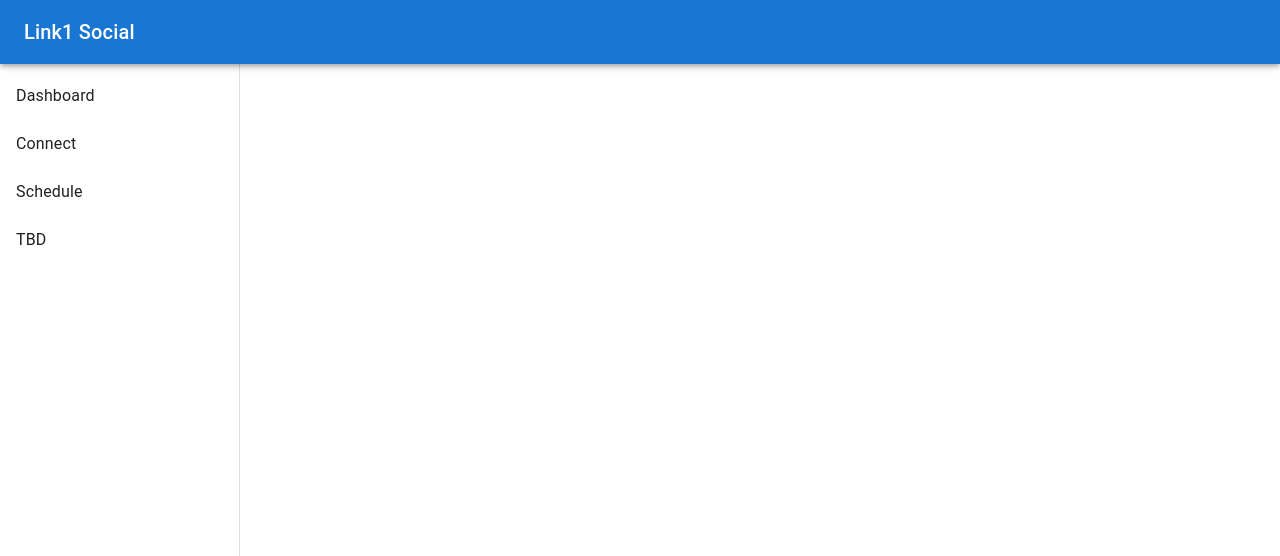
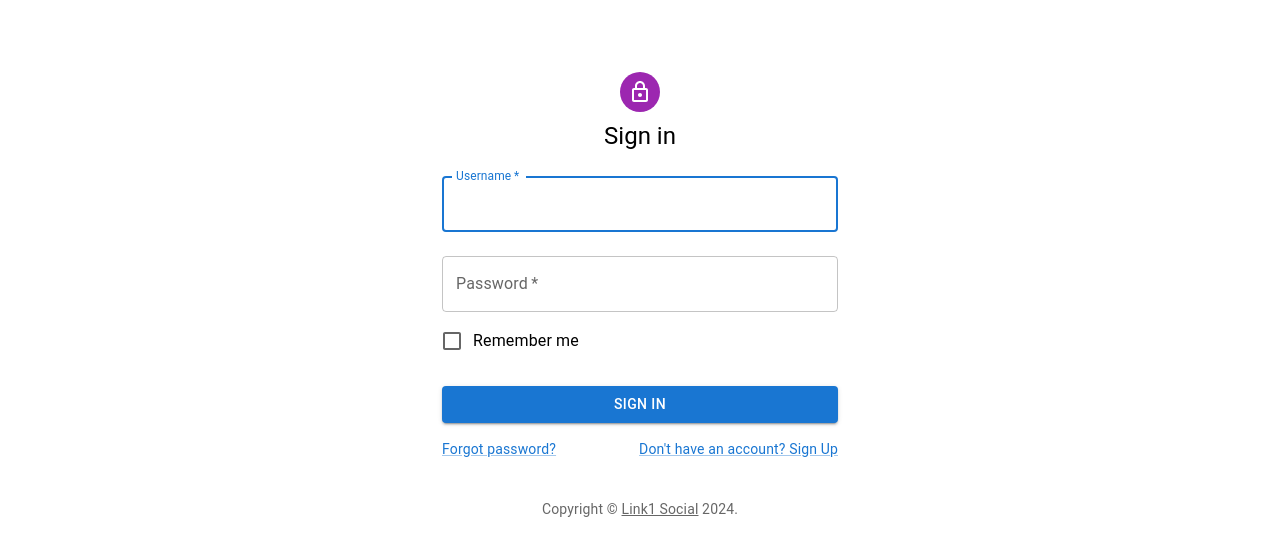
Before and after one commit to Alegrossi2001/Frontend-Link1Social, a React (Create React App) app: page /login in a window 1280 px wide. Shown: the top 556 px of the page. Built offline with nearby package versions, Linux system fonts and the light colour scheme.

Commit message:
Created Login Functionality

```diff
--- a/src/App.tsx
+++ b/src/App.tsx
@@ -1,10 +1,39 @@
-import React from 'react';
+import React, { useState, useEffect } from 'react';
 import Sidebar from './Components/01.Sidebar/Sidebar';
+import LoginRoutes from './Components/999.Login/LoginRoutes';
+import { useNavigate } from 'react-router-dom';
+
+const useAuthRedirect = () => {
+  const navigate = useNavigate();
+  const isAuthenticated = !!localStorage.getItem('LoggedIn'); // Replace with your auth logic
+
+  useEffect(() => {
+      if (!isAuthenticated) {
+          navigate('/login');
+      }
+
+  }, []);
+};
 
 function App() {
+  const [LoggedIn, SetLoggedIn] = useState<boolean>(() => {
+    return localStorage.getItem('LoggedIn') === 'true';
+  });
+  useAuthRedirect();
+
+  const SetLogin = () => {
+    SetLoggedIn(true);
+    localStorage.setItem('LoggedIn', 'true');
+  };
+
   return (
     <div className="App">
-      <Sidebar/>
+
+      {LoggedIn ? (
+        <Sidebar />
+      ) : (
+        <LoginRoutes SetLogin={SetLogin}></LoginRoutes>
+      )}
     </div>
   );
 }
--- a/src/Components/00.RouterMain/RouterMain.tsx
+++ b/src/Components/00.RouterMain/RouterMain.tsx
@@ -1,11 +1,11 @@
-import { BrowserRouter as Router, Route, Routes } from "react-router-dom";
+import { BrowserRouter, Route, Routes } from "react-router-dom";
 import Scheduler from "../02.Scheduler/Scheduler";
+import LoginPage from "../999.Login/Login";
 export function RouterMain(){
     return(
-        <Router>
-            <Routes>
-                <Route path="/Schedule" element={<Scheduler/>}></Route>
-            </Routes>
-        </Router>
+        <Routes>
+        <Route path="/Schedule" element={<Scheduler/>}></Route>
+        </Routes>
+
     )
 }
--- /dev/null
+++ b/src/Components/999.Login/Login.tsx
@@ -0,0 +1,99 @@
+import React from 'react';
+import { Container, Box, Avatar, Typography, TextField, FormControlLabel, Checkbox, Button, Link, Grid } from '@mui/material';
+import LockOutlinedIcon from '@mui/icons-material/LockOutlined';
+import { useState } from 'react';
+import { useNavigate } from 'react-router-dom';
+
+interface LoginPageProps{
+  SetLogin : () => void,
+}
+
+const LoginPage : React.FC<LoginPageProps> = ({SetLogin}) => {
+
+    const [username, setUsername] = useState('');
+    const [password, setPassword] = useState('');
+
+    const navigate = useNavigate();
+
+    const handleNavigate = (nav:string) => {
+      navigate(nav, { replace: true });
+    };
+
+    return (
+    <Container component="main" maxWidth="xs">
+      <Box
+        sx={{
+          marginTop: 8,
+          display: 'flex',
+          flexDirection: 'column',
+          alignItems: 'center',
+        }}
+      >
+        <Avatar sx={{ m: 1, bgcolor: 'secondary.main' }}>
+          <LockOutlinedIcon />
+        </Avatar>
+        <Typography component="h1" variant="h5">
+          Sign in
+        </Typography>
+        <Box component="form" noValidate sx={{ mt: 1 }}>
+          <TextField
+            margin="normal"
+            required
+            fullWidth
+            id="username"
+            label="Username"
+            name="username"
+            autoComplete="username"
+            autoFocus
+          />
+          <TextField
+            margin="normal"
+            required
+            fullWidth
+            name="password"
+            label="Password"
+            type="password"
+            id="password"
+            autoComplete="current-password"
+          />
+          <FormControlLabel
+            control={<Checkbox value="remember" color="primary" />}
+            label="Remember me"
+          />
+          <Button
+            type="submit"
+            fullWidth
+            variant="contained"
+            sx={{ mt: 3, mb: 2 }}
+            onClick={SetLogin}
+          >
+            Sign In
+          </Button>
+          <Grid container>
+            <Grid item xs>
+              <Link href="#" variant="body2">
+                Forgot password?
+              </Link>
+            </Grid>
+            <Grid item>
+            <Link href="#" variant="body2" onClick={() => handleNavigate('/signup')}>
+
+                {"Don't have an account? Sign Up"}
+              </Link>
+            </Grid>
+          </Grid>
+        </Box>
+      </Box>
+      <Typography variant="body2" color="text.secondary" align="center" sx={{ mt: 5 }}>
+        {'Copyright © '}
+        <Link color="inherit" href="https://yourwebsite.com/">
+          Link1 Social
+        </Link>{' '}
+        {new Date().getFullYear()}
+        {'.'}
+      </Typography>
+    </Container>
+  );
+}
+
+export default LoginPage;
--- /dev/null
+++ b/src/Components/999.Login/LoginRoutes.tsx
@@ -0,0 +1,20 @@
+import { BrowserRouter, Route, Routes } from "react-router-dom";
+import LoginPage from "./Login";
+import SignupPage from "./Signup";
+
+interface LoginPageProps{
+    SetLogin : () => void,
+  }
+
+
+const LoginRoutes : React.FC<LoginPageProps> = ({SetLogin}) => {
+    return(
+        <Routes>
+            <Route path="/login" element={<LoginPage SetLogin={SetLogin}/>}></Route>
+            <Route path="/signup" element = {<SignupPage/>}> </Route>
+        </Routes>
+
+    )
+}
+
+export default LoginRoutes;
--- /dev/null
+++ b/src/Components/999.Login/Signup.tsx
@@ -0,0 +1,139 @@
+import React, { useState } from 'react';
+import { Container, Box, Avatar, Typography, TextField, Button, Link as MuiLink, Grid, IconButton } from '@mui/material';
+import LockOutlinedIcon from '@mui/icons-material/LockOutlined';
+import ArrowBackIcon from '@mui/icons-material/ArrowBack';
+import { Link } from 'react-router-dom';
+
+const SignupPage: React.FC = () => {
+  const [email, setEmail] = useState('');
+  const [username, setUsername] = useState('');
+  const [password, setPassword] = useState('');
+
+  const handleSubmit = async (event: React.FormEvent<HTMLFormElement>) => {
+    event.preventDefault();
+
+    const signupEndpoint = 'https://your-backend-api.com/signup';
+
+    try {
+      const response = await fetch(signupEndpoint, {
+        method: 'POST',
+        headers: {
+          'Content-Type': 'application/json',
+        },
+        body: JSON.stringify({
+          email,
+          username,
+          password,
+        }),
+      });
+
+      if (!response.ok) {
+        throw new Error('Signup failed');
+      }
+
+      const data = await response.json();
+      console.log('Signup successful', data);
+      // Handle successful sign-up (e.g., redirect to login page)
+    } catch (error) {
+      console.error('Error during signup', error);
+      // Handle sign-up error
+    }
+  };
+
+  return (
+    <Container component="main" maxWidth="xs">
+      <Box
+        sx={{
+          marginTop: 8,
+          display: 'flex',
+          flexDirection: 'column',
+          alignItems: 'center',
+        }}
+      >
+        <Avatar sx={{ m: 1, bgcolor: 'secondary.main' }}>
+          <LockOutlinedIcon />
+        </Avatar>
+        <Typography component="h1" variant="h5">
+          Sign Up
+        </Typography>
+        <Box component="form" onSubmit={handleSubmit} noValidate sx={{ mt: 1 }}>
+          <TextField
+            margin="normal"
+            required
+            fullWidth
+            id="email"
+            label="Email Address"
+            name="email"
+            autoComplete="email"
+            autoFocus
+            value={email}
+            onChange={(e) => setEmail(e.target.value)}
+          />
+          <TextField
+            margin="normal"
+            required
+            fullWidth
+            id="username"
+            label="Username"
+            name="username"
+            autoComplete="username"
+            value={username}
+            onChange={(e) => setUsername(e.target.value)}
+          />
+          <TextField
+            margin="normal"
+            required
+            fullWidth
+            name="password"
+            label="Password"
+            type="password"
+            id="password"
+            autoComplete="current-password"
+            value={password}
+            onChange={(e) => setPassword(e.target.value)}
+          />
+          <Button
+            type="submit"
+            fullWidth
+            variant="contained"
+            sx={{ mt: 3, mb: 2 }}
+          >
+            Sign Up
+          </Button>
+          <Grid container>
+            <Grid item>
+              <Link to="/login" style={{ textDecoration: 'none' }}>
+                <MuiLink variant="body2">
+                  {"Already have an account? Sign In"}
+                </MuiLink>
+              </Link>
+            </Grid>
+          </Grid>
+        </Box>
+      </Box>
+      <Box
+        sx={{
+          display: 'flex',
+          justifyContent: 'center',
+          marginTop: 2,
+        }}
+      >
+        <Link to="/login" style={{ textDecoration: 'none', color: 'inherit' }}>
+          <IconButton>
+            <ArrowBackIcon />
+          </IconButton>
+        </Link>
+      </Box>
+      <Typography variant="body2" color="text.secondary" align="center" sx={{ mt: 5 }}>
+        {'Copyright © '}
+        <MuiLink color="inherit" href="https://yourwebsite.com/">
+          Your Website
+        </MuiLink>{' '}
+        {new Date().getFullYear()}
+        {'.'}
+      </Typography>
+    </Container>
+  );
+};
+
+export default SignupPage;
--- a/src/index.tsx
+++ b/src/index.tsx
@@ -1,6 +1,6 @@
 import React from 'react';
 import ReactDOM from 'react-dom/client';
-
+import { BrowserRouter, Navigate } from 'react-router-dom';
 
 import App from './App';
 
@@ -9,6 +9,8 @@ const root = ReactDOM.createRoot(
 );
 root.render(
   <React.StrictMode>
+    <BrowserRouter>
     <App />
+    </BrowserRouter>
   </React.StrictMode>
 );
```
Also changed, not shown: package.json (+7 -3 lines), src/Components/999.Login/Logic/LoginAPI.ts (added, +33 -0 lines), 1 other file (tests, documents, lock files or other folders).
